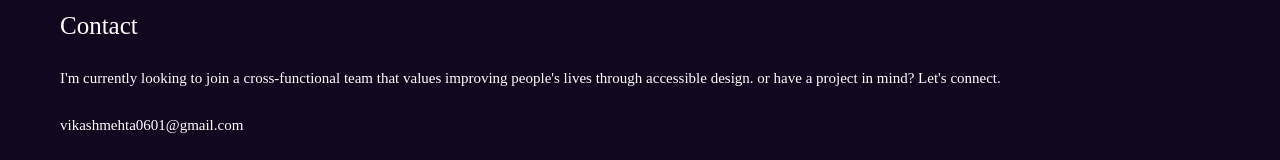
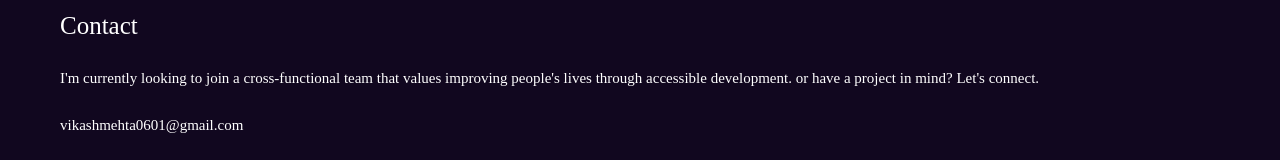
Before and after one commit to Vikashmehta0601/portfolio, a React (Vite) app in the folder git/: page / in a window 1280 px wide. Shown: the part 3145-3305 px from the top of the page. Built offline with nearby package versions, Linux system fonts and the light colour scheme; a web font is replaced by a local one.

Commit message:
Update Footer.jsx

```diff
--- a/git/src/components/footer/Footer.jsx
+++ b/git/src/components/footer/Footer.jsx
@@ -8,7 +8,7 @@ const Footer = () => {
         <h2>Contact</h2>
         <p>
           I'm currently looking to join a cross-functional team that values
-          improving people's lives through accessible design. or have a project
+          improving people's lives through accessible development. or have a project
           in mind? Let's connect.
         </p>
         <p>vikashmehta0601@gmail.com</p>
```
